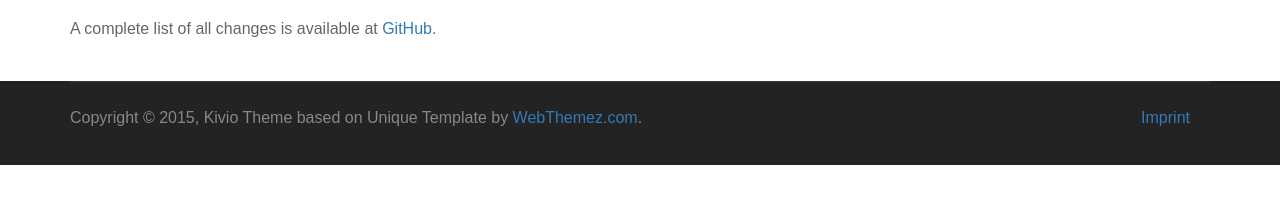
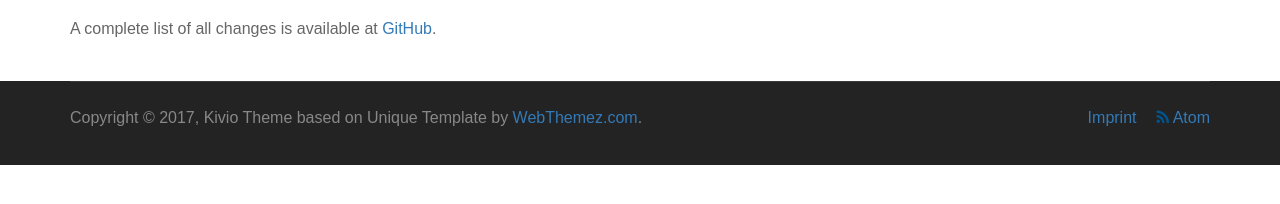
Before and after one commit to rollinhand/rollinhand.github.io, a Jekyll site: the page built from _posts/2015-07-07-wix-toolset-plugin-1-11.md, in a window 1280 px wide. Shown: the part 373-577 px from the top of the page. Built offline with Jekyll 4.4.1, drawn with Linux system fonts in a browser that asks for light colours; some web fonts are replaced.

Commit message:
made atom feed available

```diff
--- a/_includes/footer.html
+++ b/_includes/footer.html
@@ -2,12 +2,11 @@
     <div class="footer_bottom">
     	<div class="row">
     		<div class="col-lg-12">
-				Copyright &copy; 2015, Kivio Theme based on Unique Template by <a href="http://webthemez.com">WebThemez.com</a>.
+				Copyright &copy; 2017, Kivio Theme based on Unique Template by <a href="http://webthemez.com">WebThemez.com</a>.
 				<ul class="footer-actions">
-					<!-- TODO: Add links to RSS feed -->
-					<!--<li><i class="icon-rss subscribe"></i> <a href="$url.feed.entries.rss">RSS</a></li>
-					<li><i class="icon-rss subscribe"></i> <a href="$url.feed.entries.atom">Atom</a></li>-->
+					<i class="fa fa-feed subscribe"></i> <a href="/blog/atom.xml">Atom</a></li>
 					<li><a href="/imprint">Imprint</a></li>
+
 				</ul>
 			</div>
     	</div>
--- a/_layouts/post.html
+++ b/_layouts/post.html
@@ -23,7 +23,7 @@
 	<script src="/js/html5element.js"></script>
 	<![endif]-->
 
-	<title>Kivio: {{ page.title }}</title>
+	<title>{{ page.title }} - {{ site.name }}</title>
 </head>
 <body>
 	<!-- HTML 5 HEADER -->
--- a/blog/atom.xml
+++ b/blog/atom.xml
@@ -1,4 +1,5 @@
 ---
+navigation: none
 ---
 <?xml version="1.0" encoding="utf-8"?>
 <feed xmlns="http://www.w3.org/2005/Atom">
```
